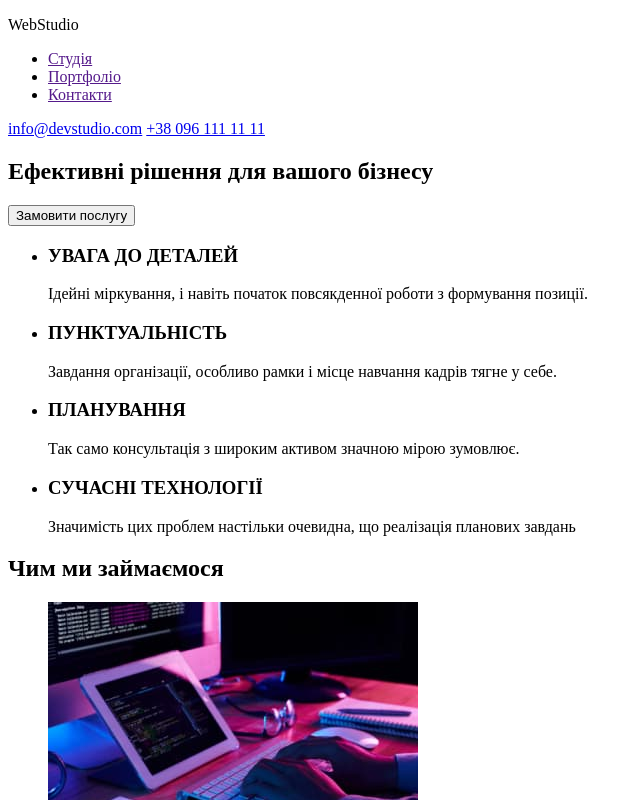
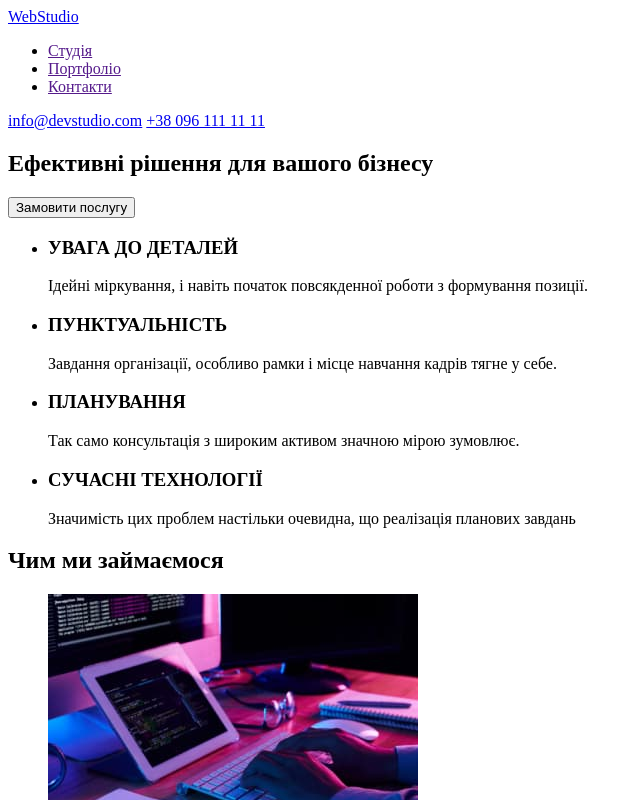
Before and after one commit to NataHal/goit-markup-hw-01, a plain HTML site: page index.html in a window 1280 px wide. Shown: the top 800 px of the page, without its empty margins (0-642 px from the left). Drawn offline with Linux system fonts and the light colour scheme.

Commit message:
added logo

```diff
--- a/index.html
+++ b/index.html
@@ -8,7 +8,7 @@
   </head>
   <body>
     <header>
-      <p>WebStudio</p>
+      <a href="/">WebStudio</a>
       <nav>
         <ul>
           <li><a href="">Студія</a></li>
@@ -119,7 +119,7 @@
       <p>WebStudio</p>
       <address>
         <ul>
-          <li><p>м. Київ, пр-т Лесі Українки, 26</p></li>
+          <li><a href="/">WebStudio</a></li>
           <li><a href="mailto:info@devstudio.com">info@devstudio.com</a></li>
           <li><a href="tel:+380961111111">+38 096 111 11 11</a></li>
         </ul>
```
